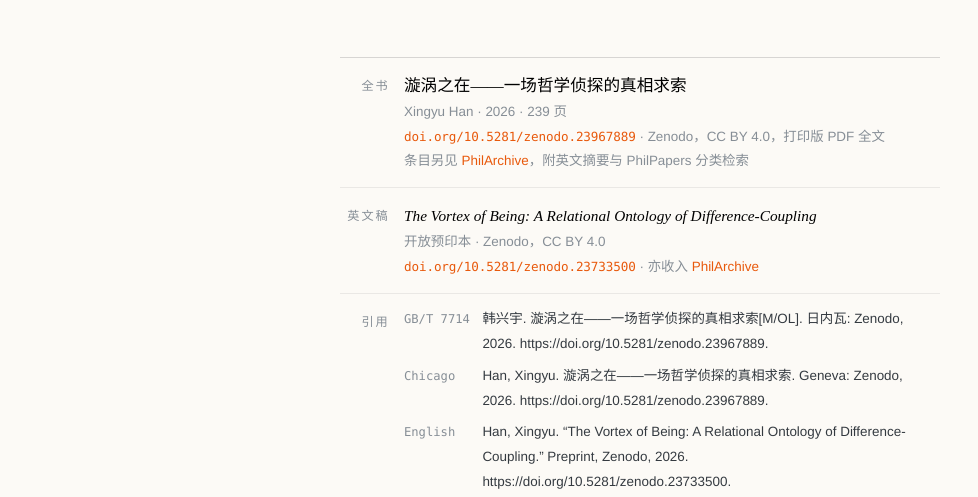
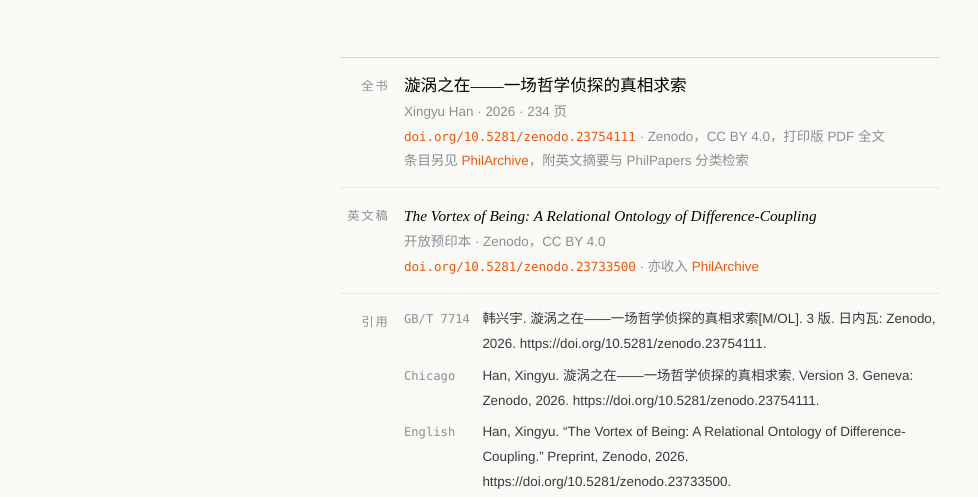
Before and after one commit to symphonyh/symphonyh.github.io, a Jekyll site: the page built from about.md, in a window 1280 px wide. Shown: the part 1028-1525 px from the top of the page, without its empty margins (0-978 px from the left). Built offline with Jekyll 4.4.1, drawn with Linux system fonts in a browser that asks for light colours.

Commit message:
书目 DOI 换 concept 23754111、页数改 234，引用格式补版本项
- Zenodo 发 v3（234 页）后，book DOI 统一挂 concept 10.5281/zenodo.23754111（恒指最新版）
- about 页「全书」页数 239 -> 234
- GB/T 7714 与 Chicago 两条引用格式加版本项「3 版 / Version 3」
- documents 页版本说明的定稿链接同步换 concept DOI

```diff
--- a/about.md
+++ b/about.md
@@ -24,9 +24,9 @@ permalink: /about/
   <div class="about-col-row">
     <span class="about-col-k">全书</span>
     <div class="about-col-v">
-      <p class="about-work-t"><a href="https://doi.org/10.5281/zenodo.23967889" target="_blank" rel="noopener">漩涡之在——一场哲学侦探的真相求索</a></p>
-      <p class="about-work-m">Xingyu Han · 2026 · 239 页</p>
-      <p class="about-work-m"><a class="about-doi" href="https://doi.org/10.5281/zenodo.23967889" target="_blank" rel="noopener">doi.org/10.5281/zenodo.23967889</a> · Zenodo，CC BY 4.0，打印版 PDF 全文</p>
+      <p class="about-work-t"><a href="https://doi.org/10.5281/zenodo.23754111" target="_blank" rel="noopener">漩涡之在——一场哲学侦探的真相求索</a></p>
+      <p class="about-work-m">Xingyu Han · 2026 · 234 页</p>
+      <p class="about-work-m"><a class="about-doi" href="https://doi.org/10.5281/zenodo.23754111" target="_blank" rel="noopener">doi.org/10.5281/zenodo.23754111</a> · Zenodo，CC BY 4.0，打印版 PDF 全文</p>
       <p class="about-work-m">条目另见 <a href="https://philarchive.org/rec/JPMUEI" target="_blank" rel="noopener">PhilArchive</a>，附英文摘要与 PhilPapers 分类检索</p>
     </div>
   </div>
@@ -43,8 +43,8 @@ permalink: /about/
   <div class="about-col-row">
     <span class="about-col-k">引用</span>
     <div class="about-col-v about-refs">
-      <p><span class="about-ref-k">GB/T 7714</span>韩兴宇. 漩涡之在——一场哲学侦探的真相求索[M/OL]. 日内瓦: Zenodo, 2026. https://doi.org/10.5281/zenodo.23967889.</p>
-      <p><span class="about-ref-k">Chicago</span>Han, Xingyu. 漩涡之在——一场哲学侦探的真相求索. Geneva: Zenodo, 2026. https://doi.org/10.5281/zenodo.23967889.</p>
+      <p><span class="about-ref-k">GB/T 7714</span>韩兴宇. 漩涡之在——一场哲学侦探的真相求索[M/OL]. 3 版. 日内瓦: Zenodo, 2026. https://doi.org/10.5281/zenodo.23754111.</p>
+      <p><span class="about-ref-k">Chicago</span>Han, Xingyu. 漩涡之在——一场哲学侦探的真相求索. Version 3. Geneva: Zenodo, 2026. https://doi.org/10.5281/zenodo.23754111.</p>
       <p><span class="about-ref-k">English</span>Han, Xingyu. “The Vortex of Being: A Relational Ontology of Difference-Coupling.” Preprint, Zenodo, 2026. https://doi.org/10.5281/zenodo.23733500.</p>
     </div>
   </div>
```
Also changed, not shown: documents.md (+1 -1 lines).
